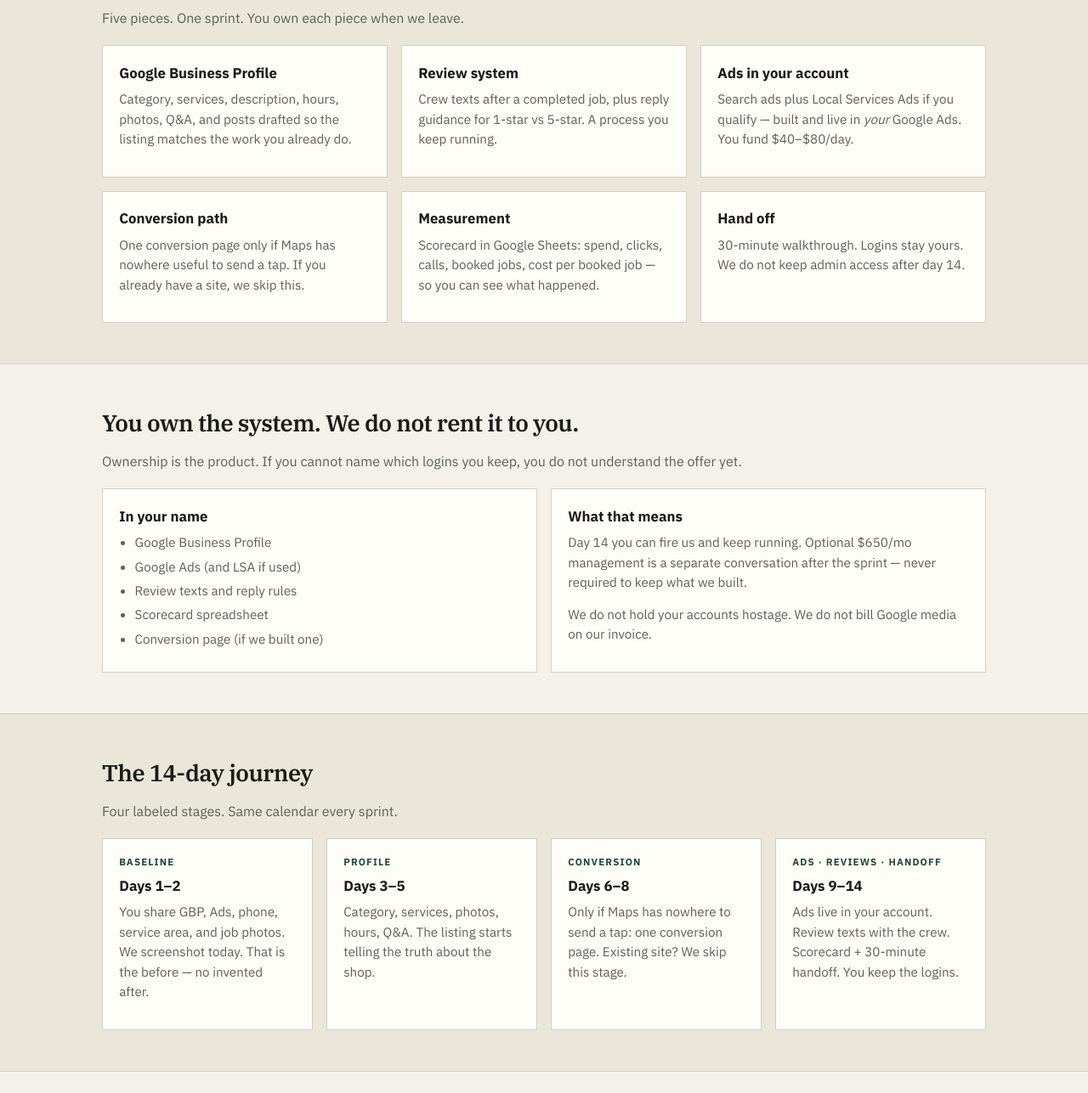
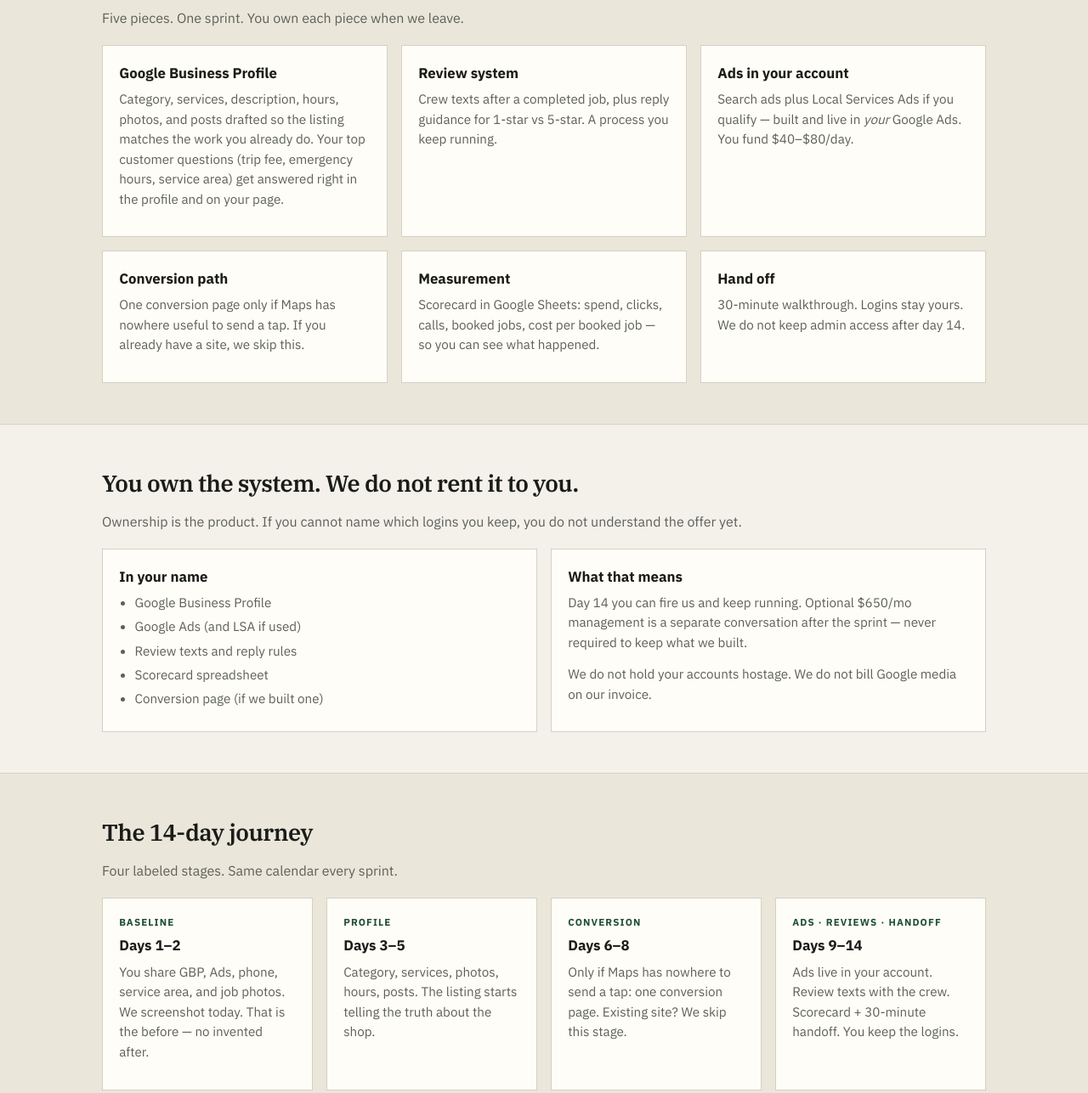
Before and after one commit to yourstupidson1-collab/local-demand, a plain HTML site: page index.html in a window 1280 px wide. Shown: the part 742-2029 px from the top of the page at 85% size. Drawn offline with Linux system fonts and the light colour scheme.

Commit message:
Drop GBP Q&A promise (Google retired Q&A Dec 2025); answer top questions in profile + page instead.

```diff
--- a/index.html
+++ b/index.html
@@ -57,7 +57,7 @@
         <div class="value-stack">
           <div class="card">
             <h3>Google Business Profile</h3>
-            <p>Category, services, description, hours, photos, Q&amp;A, and posts drafted so the listing matches the work you already do.</p>
+            <p>Category, services, description, hours, photos, and posts drafted so the listing matches the work you already do. Your top customer questions (trip fee, emergency hours, service area) get answered right in the profile and on your page.</p>
           </div>
           <div class="card">
             <h3>Review system</h3>
@@ -118,7 +118,7 @@
           <div class="card">
             <p class="stage">Profile</p>
             <h3>Days 3–5</h3>
-            <p>Category, services, photos, hours, Q&amp;A. The listing starts telling the truth about the shop.</p>
+            <p>Category, services, photos, hours, posts. The listing starts telling the truth about the shop.</p>
           </div>
           <div class="card">
             <p class="stage">Conversion</p>
```
